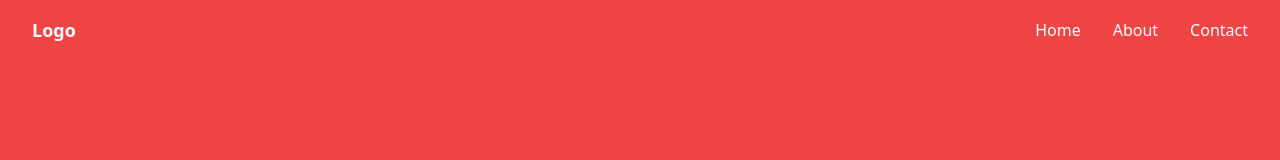
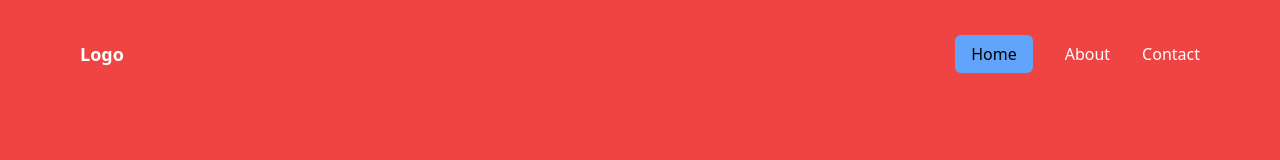
Before and after one commit to devcodingskill/myresume, a website: page src/index.html in a window 1280 px wide. Drawn offline with nearby package versions, Linux system fonts and the light colour scheme.

Commit message:
add style to menu

```diff
--- a/src/index.html
+++ b/src/index.html
@@ -9,10 +9,10 @@
 </head>
 
 <body class="bg-red-500">
-    <header class="flex justify-between text-white py-4 px-8">
+    <header class="flex justify-between text-white py-10 px-20">
         <a href="/" class="text-lg font-bold">Logo</a>
         <ul class="flex flex-row items-center align-middle gap-8">
-            <li><a href="#" class="">Home</a></li>
+            <li><a href="#" class="bg-blue-400 text-black py-2 px-4 rounded-md">Home</a></li>
             <li><a href="#" class="">About</a></li>
             <li><a href="#" class="">Contact</a></li>
         </ul>
```
